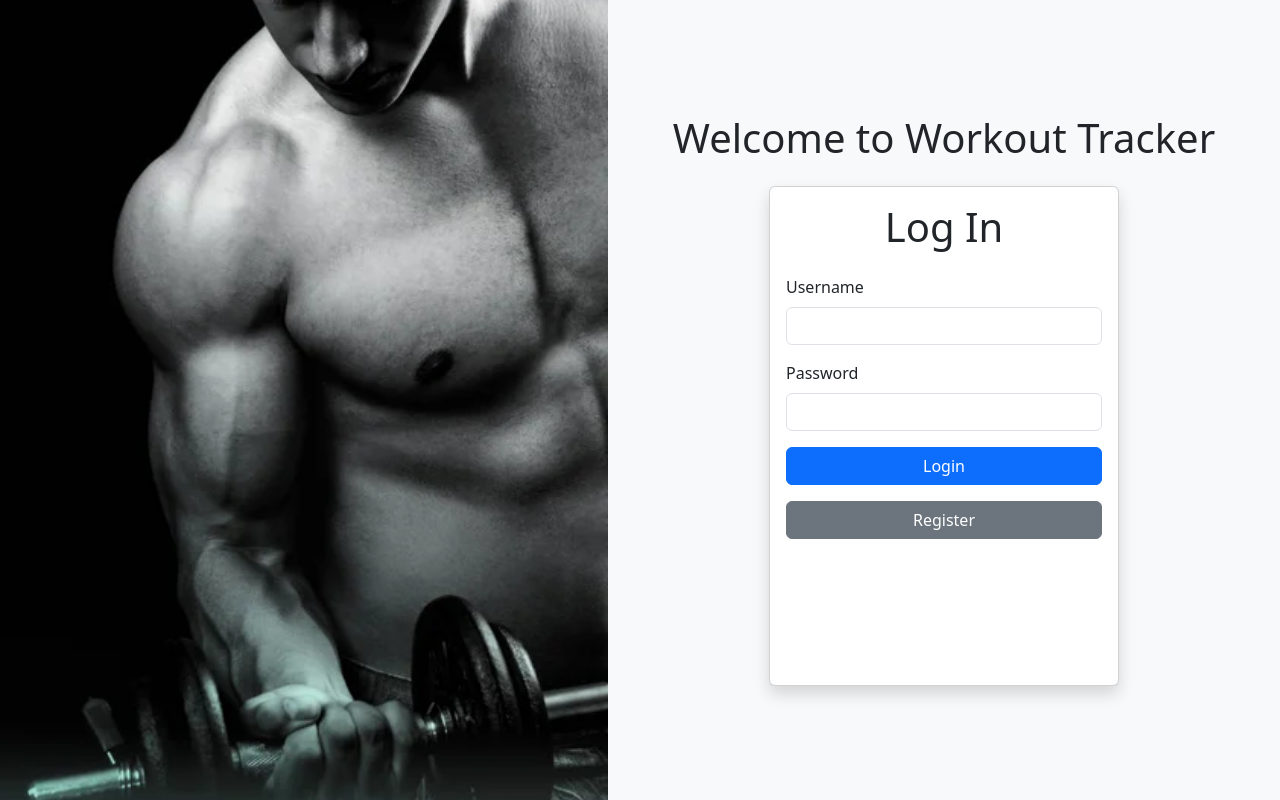
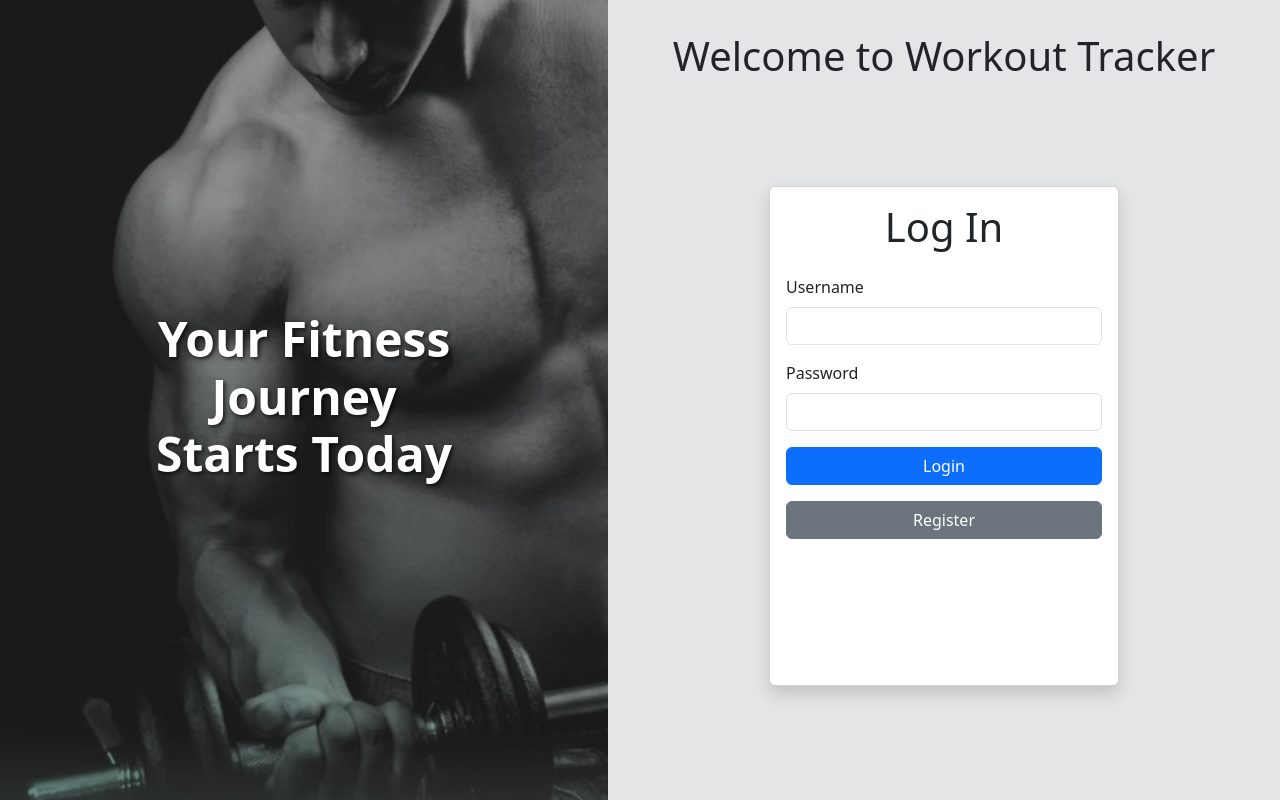
Before and after one commit to Zulmei/workout-app, a Flask app: page / in a window 1280 px wide. Run offline with Flask 3, Linux system fonts and the light colour scheme.

Commit message:
Updated welcome page styling: fixed CSS syntax and added gray background to right section

```diff
--- a/templates/home.html
+++ b/templates/home.html
@@ -14,7 +14,12 @@
         }
         .image-section {
             flex: 1;
-            background: url("{{ url_for('static', filename='images/bicep-curl-home.jpg') }}") no-repeat center center;
+            position: relative;
+            overflow: hidden;
+            height: 100vh;
+            background-image: linear-gradient(rgba(50, 50, 50, 0.5), rgba(50, 50, 50, 0.5)), url("{{ url_for('static', filename='images/bicep-curl-home.jpg') }}");
+            background-repeat: no-repeat;
+            background-position: center;
             background-size: cover;
         }
         .form-section {
@@ -23,20 +28,24 @@
             display: flex;
             flex-direction: column;
             justify-content: center;
+            background: rgba(50, 50, 50, 0.1);
+            height: 100vh;
         }
     </style>
 </head>
 <body class="bg-light">
     <div class="container-fluid welcome-container" style="padding: 0;">
         <!-- Left side: Image section -->
-        <div class="image-section" style="overflow: hidden; height: 100%; width: 100%;">
-            <img src="{{ url_for('static', filename='images/bicep-curl-home.jpg') }}" alt="Bicep Curl Image" style="width: 100%; height: 100vh; object-fit: cover;">
+        <div class="image-section">
+            <div class="hero-text" style="position: absolute; top: 50%; left: 50%; transform: translate(-50%, -50%); color: white; text-align: center;">
+                <h1 style="font-size: 3rem; font-weight: bold; text-shadow: 2px 2px 4px rgba(0, 0, 0, 0.7);">Your Fitness Journey Starts Today</h1>
+            </div>
         </div>
 
         <!-- Right side: Login/Register Section -->
         <div class="form-section">
             <h1 class="text-center mb-4">Welcome to Workout Tracker</h1>
-            <div class="card shadow" style="width: 100%; max-width: 350px; margin: 0 auto; height: 500px; display: flex; flex-direction: column; justify-content: space-between;">
+            <div class="card shadow" style="width: 100%; max-width: 350px; margin: auto; height: 500px;">
                 <div class="card-body">
                     <h1 class="card-title text-center mb-4">Log In</h1>
                     <form method="POST" action="{{ url_for('login') }}">
```
Lines whose indentation alone changed are shown as unchanged.
